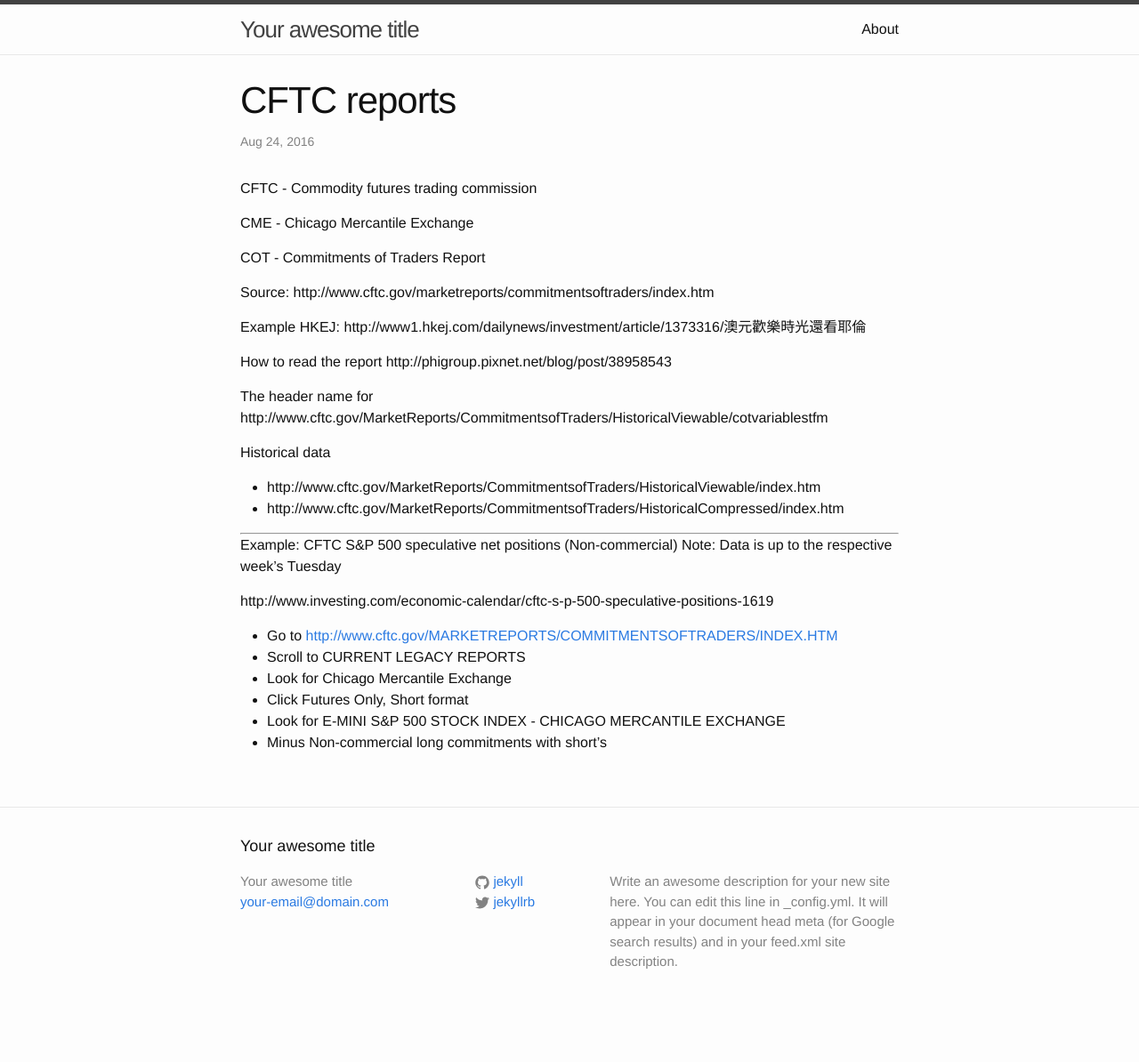
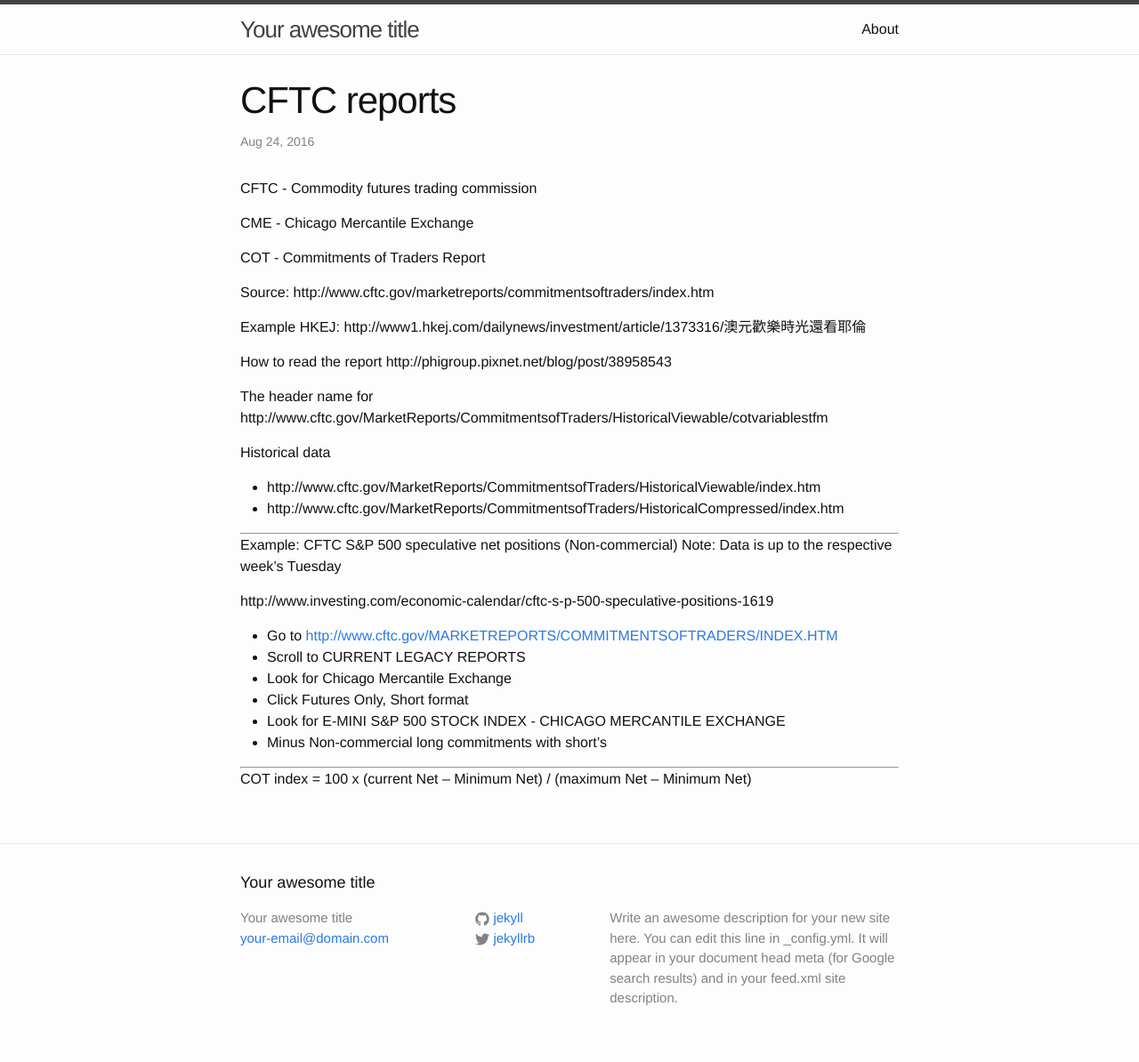
Before and after one commit to kitomicms/blog, a Jekyll site: the page built from _posts/2016-08-24-cftc-reports.md, in a window 1280 px wide. Shown: the whole page at 89% size. Built offline with Jekyll 4.4.1, drawn with Linux system fonts in a browser that asks for light colours; before the commit the page ends 1153 px from its top, so only the background shows below that.

Commit message:
Update 2016-08-24-cftc-reports.md

```diff
--- a/_posts/2016-08-24-cftc-reports.md
+++ b/_posts/2016-08-24-cftc-reports.md
@@ -41,3 +41,7 @@ http://www.investing.com/economic-calendar/cftc-s-p-500-speculative-positions-16
 - Click Futures Only, Short format
 - Look for E-MINI S&P 500 STOCK INDEX - CHICAGO MERCANTILE EXCHANGE
 - Minus Non-commercial long commitments with short's
+
+---
+
+COT index = 100 x (current Net – Minimum Net) / (maximum Net – Minimum Net)
```
